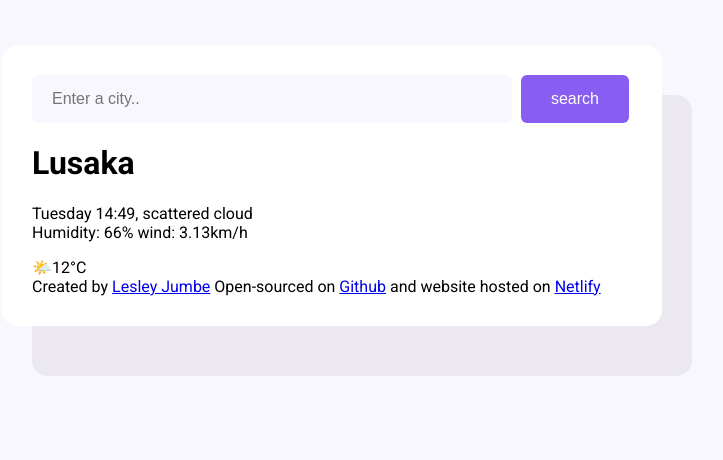
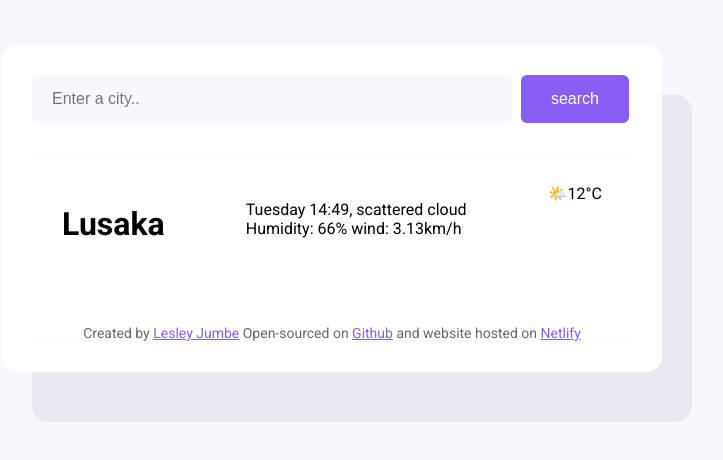
Before and after one commit to Lejayzm/shecode-plus-wk7-homework, a plain HTML site: page index.html in a window 1280 px wide. Shown: the whole page, without its empty margins (308-1031 px from the left). Drawn offline with Linux system fonts and the light colour scheme; files whose address does not match are found by name.

Commit message:
styled main and header sections

```diff
--- a/index.css
+++ b/index.css
@@ -1,6 +1,10 @@
 body {
   background-color: #f9f7fe;
   font-family: "Roboto", sans-serif;
+}
+
+a {
+  color: #885df1;
 }
 
 .weather-app {
@@ -10,6 +14,12 @@ body {
   padding: 30px;
   box-shadow: 030px 50px rgba(65, 50, 100, 0.08);
   border-radius: 16px;
+}
+
+header {
+  border-bottom: 1px solid #f9f7fe;
+  padding: 0 0 30px 0;
+
 }
 
 .search-form-input {
@@ -30,3 +40,36 @@ font-size: 16px;
   color: white;
   font-size: 16px;
 }
+
+main {
+  padding: 30px;
+}
+
+.weather-app-city {
+margin: 0;
+font-size: 38px;
+line-height: 48px;
+}
+
+.weather-app-details {
+font-size: 16px;
+line-height: ;
+}
+
+.weather-app-temp {
+
+}
+
+.weather-app-data {
+  display: flex;
+  justify-content: space-between;
+}
+
+
+footer {
+  border-bottom: 1px solid #f9f7fe;
+  padding: 30px 0 0 0;
+  text-align: center;
+  font-size: 14px;
+  color: rgba(0, 0 , 0, 0.6);
+}
--- a/index.html
+++ b/index.html
@@ -29,6 +29,7 @@
         </form>
       </header>
       <main>
+        <div class="weather-app-data">
           <h1>Lusaka</h1>
           <div>
             <p>
@@ -38,6 +39,7 @@
             </p>
           </div>
           <div>🌤️12°C</div>
+        </div>
       </main>
       <footer>
         Created by
```
Lines whose indentation alone changed are shown as unchanged.
